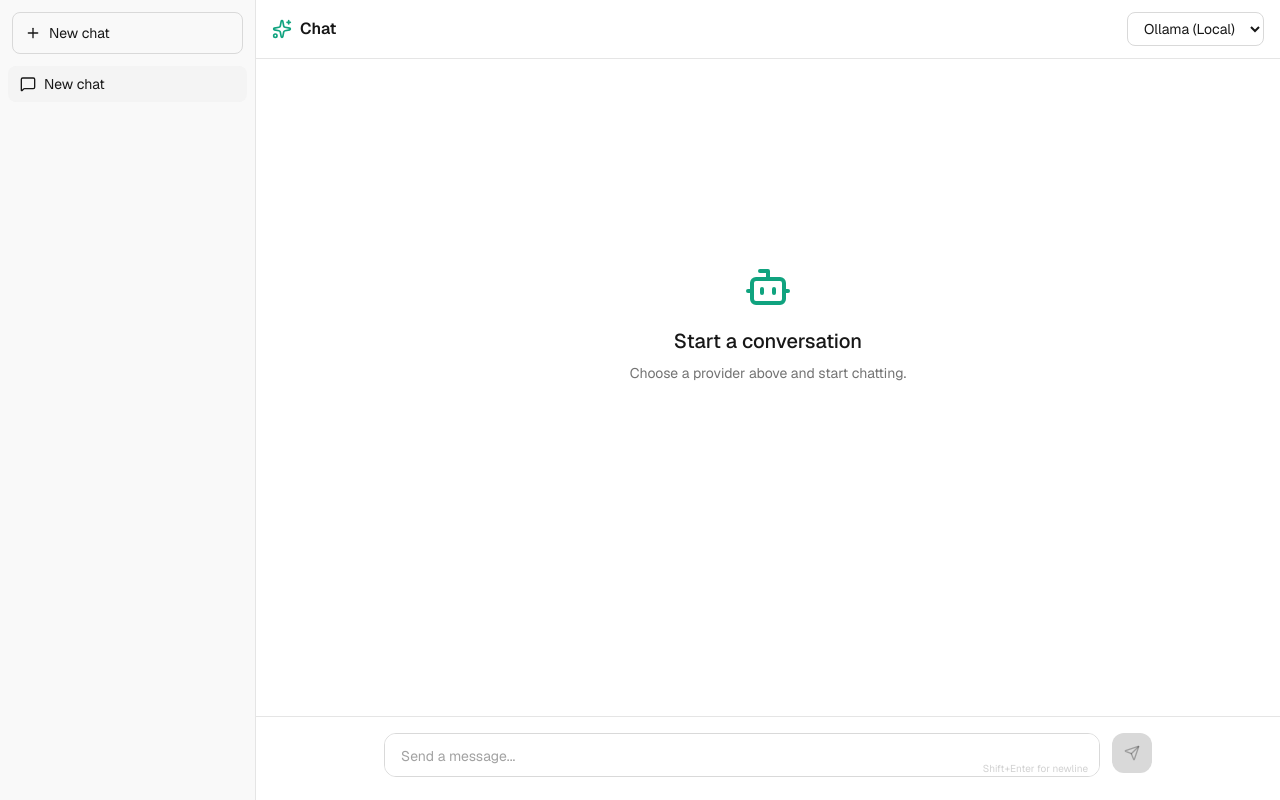
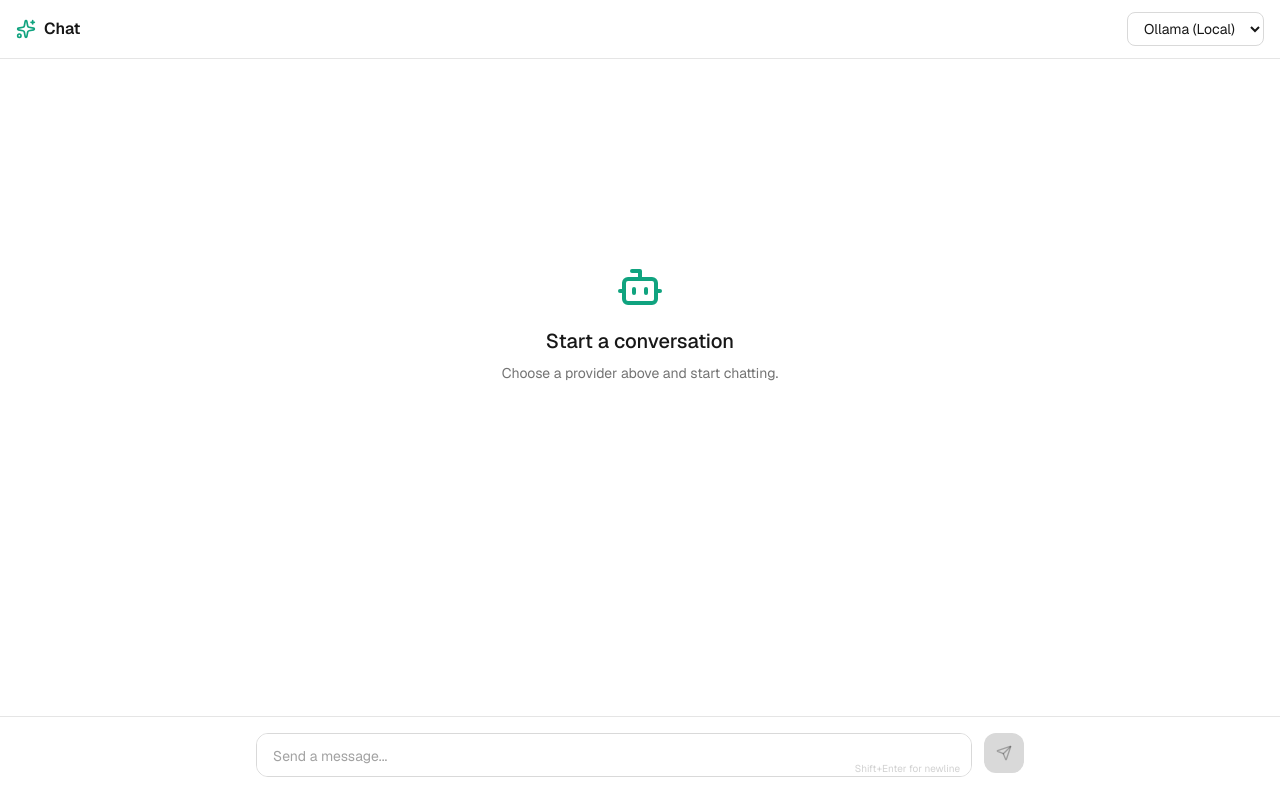
Before and after one commit to shreyashp47/chatgpt-analysis, a Next.js app: page / in a window 1280 px wide. Built offline with nearby package versions, Linux system fonts and the light colour scheme.

Commit message:
Phase 5: Sidebar components (Sidebar, ConversationItem, NewChatButton, SidebarToggle) with mobile overlay

```diff
--- a/src/app/globals.css
+++ b/src/app/globals.css
@@ -52,3 +52,51 @@ body {
   scrollbar-width: thin;
   scrollbar-color: #424242 transparent;
 }
+
+.hljs {
+  color: var(--foreground);
+}
+
+.hljs-keyword,
+.hljs-selector-tag,
+.hljs-type,
+.hljs-title.class_ { color: #ff7b72; }
+
+.hljs-string,
+.hljs-title,
+.hljs-addition { color: #a5d6ff; }
+
+.hljs-comment,
+.hljs-quote { color: #8b949e; font-style: italic; }
+
+.hljs-number,
+.hljs-literal,
+.hljs-variable { color: #79c0ff; }
+
+.hljs-attr,
+.hljs-attribute,
+.hljs-property { color: #d2a8ff; }
+
+.hljs-built_in,
+.hljs-selector-class { color: #ffa657; }
+
+.hljs-meta { color: #8b949e; }
+
+.dark .hljs { color: #e6edf3; }
+.dark .hljs-keyword,
+.dark .hljs-selector-tag,
+.dark .hljs-type,
+.dark .hljs-title.class_ { color: #ff7b72; }
+.dark .hljs-string,
+.dark .hljs-title,
+.dark .hljs-addition { color: #a5d6ff; }
+.dark .hljs-comment,
+.dark .hljs-quote { color: #8b949e; }
+.dark .hljs-number,
+.dark .hljs-literal,
+.dark .hljs-variable { color: #79c0ff; }
+.dark .hljs-attr,
+.dark .hljs-attribute,
+.dark .hljs-property { color: #d2a8ff; }
+.dark .hljs-built_in,
+.dark .hljs-selector-class { color: #ffa657; }
--- a/src/app/page.tsx
+++ b/src/app/page.tsx
@@ -1,12 +1,13 @@
 'use client'
 
-import { useState, useRef, useEffect } from 'react'
-import { Sparkles, MessageSquare, Trash2, Plus } from 'lucide-react'
-import { cn } from '@/lib/utils'
+import { useState, useEffect } from 'react'
+import { Sparkles } from 'lucide-react'
 import { useChatStore } from '@/lib/store'
 import { useStreamResponse } from '@/hooks/useStreamResponse'
 import { ChatInput } from '@/components/chat/ChatInput'
 import { ChatWindow } from '@/components/chat/ChatWindow'
+import { Sidebar } from '@/components/sidebar/Sidebar'
+import { SidebarToggle } from '@/components/sidebar/SidebarToggle'
 
 const PROVIDERS = [
   { value: 'ollama', label: 'Ollama (Local)' },
@@ -19,7 +20,7 @@ export default function Home() {
   const [input, setInput] = useState('')
   const [provider, setProvider] = useState('ollama')
   const [error, setError] = useState('')
-  const inputRef = useRef<HTMLTextAreaElement>(null)
+  const [sidebarOpen, setSidebarOpen] = useState(false)
 
   const conversations = useChatStore((s) => s.conversations)
   const activeId = useChatStore((s) => s.activeId)
@@ -62,6 +63,7 @@ export default function Home() {
     createConversation()
     setInput('')
     setError('')
+    setSidebarOpen(false)
   }
 
   function handleRegenerate() {
@@ -69,46 +71,30 @@ export default function Home() {
     regenerate(activeId, provider)
   }
 
+  function handleSelectConversation(id: string) {
+    setActive(id)
+    setSidebarOpen(false)
+  }
+
   return (
     <div className="flex h-dvh bg-[var(--background)]">
-      <aside className="hidden md:flex flex-col w-64 bg-[var(--sidebar)] border-r border-[var(--sidebar-border)]">
-        <div className="p-3">
-          <button
-            onClick={handleNewChat}
-            className="flex items-center gap-2 w-full rounded-lg border border-[var(--chat-input-border)] px-3 py-2.5 text-sm text-[var(--foreground)] hover:bg-[var(--message-user)] transition-colors"
-          >
-            <Plus className="w-4 h-4" />
-            New chat
-          </button>
-        </div>
-        <div className="flex-1 overflow-y-auto px-2 pb-2 space-y-0.5">
-          {conversations.map((conv) => (
-            <button
-              key={conv.id}
-              onClick={() => setActive(conv.id)}
-              className={cn(
-                'flex items-center gap-2 w-full rounded-lg px-3 py-2 text-sm text-left transition-colors group',
-                conv.id === activeId
-                  ? 'bg-[var(--message-user)] text-[var(--foreground)]'
-                  : 'text-[var(--foreground)]/70 hover:bg-[var(--message-user)] hover:text-[var(--foreground)]'
-              )}
-            >
-              <MessageSquare className="w-4 h-4 shrink-0" />
-              <span className="truncate flex-1">{conv.title}</span>
-              <button
-                onClick={(e) => { e.stopPropagation(); deleteConversation(conv.id) }}
-                className="opacity-0 group-hover:opacity-100 p-0.5 rounded hover:bg-black/10 dark:hover:bg-white/10 transition-opacity"
-              >
-                <Trash2 className="w-3.5 h-3.5" />
-              </button>
-            </button>
-          ))}
-        </div>
-      </aside>
+      <Sidebar
+        conversations={conversations}
+        activeId={activeId}
+        isOpen={sidebarOpen}
+        onClose={() => setSidebarOpen(false)}
+        onNewChat={handleNewChat}
+        onSelect={handleSelectConversation}
+        onDelete={deleteConversation}
+      />
 
       <div className="flex flex-col flex-1 min-w-0">
         <header className="flex items-center justify-between px-4 py-3 border-b border-[var(--sidebar-border)] shrink-0">
           <div className="flex items-center gap-2">
+            <SidebarToggle
+              isOpen={sidebarOpen}
+              onToggle={() => setSidebarOpen((v) => !v)}
+            />
             <Sparkles className="w-5 h-5 text-[var(--accent)]" />
             <h1 className="font-semibold text-[var(--foreground)]">Chat</h1>
           </div>
--- /dev/null
+++ b/src/components/chat/MarkdownRenderer.tsx
@@ -0,0 +1,118 @@
+'use client'
+
+import { useState } from 'react'
+import ReactMarkdown from 'react-markdown'
+import remarkGfm from 'remark-gfm'
+import rehypeHighlight from 'rehype-highlight'
+import { Copy, Check } from 'lucide-react'
+import type { Components } from 'react-markdown'
+
+interface MarkdownRendererProps {
+  content: string
+}
+
+function CodeBlock({ language, children }: { language?: string; children: string }) {
+  const [copied, setCopied] = useState(false)
+
+  async function handleCopy() {
+    await navigator.clipboard.writeText(children)
+    setCopied(true)
+    setTimeout(() => setCopied(false), 2000)
+  }
+
+  return (
+    <div className="relative group my-3">
+      <div className="flex items-center justify-between bg-black/20 dark:bg-white/10 rounded-t-lg px-4 py-1.5 text-xs text-[var(--foreground)]/50">
+        <span>{language || 'code'}</span>
+        <button
+          onClick={handleCopy}
+          className="flex items-center gap-1 hover:text-[var(--foreground)] transition-colors"
+        >
+          {copied ? (
+            <><Check className="w-3 h-3" /> Copied</>
+          ) : (
+            <><Copy className="w-3 h-3" /> Copy</>
+          )}
+        </button>
+      </div>
+      <pre className="bg-black/10 dark:bg-white/5 rounded-b-lg p-4 overflow-x-auto text-sm leading-relaxed">
+        <code className={language ? `language-${language}` : ''}>{children}</code>
+      </pre>
+    </div>
+  )
+}
+
+const components: Components = {
+  code({ className, children, ...props }) {
+    const match = /language-(\w+)/.exec(className || '')
+    const isInline = !match
+    if (isInline) {
+      return (
+        <code
+          className="bg-black/10 dark:bg-white/10 rounded px-1 py-0.5 text-sm font-mono"
+          {...props}
+        >
+          {children}
+        </code>
+      )
+    }
+    return <CodeBlock language={match[1]}>{String(children).replace(/\n$/, '')}</CodeBlock>
+  },
+  a({ href, children, ...props }) {
+    return (
+      <a
+        href={href}
+        target="_blank"
+        rel="noopener noreferrer"
+        className="text-[var(--accent)] hover:underline"
+        {...props}
+      >
+        {children}
+      </a>
+    )
+  },
+  table({ children }) {
+    return (
+      <div className="overflow-x-auto my-3">
+        <table className="min-w-full text-sm border-collapse border border-[var(--chat-input-border)]">
+          {children}
+        </table>
+      </div>
+    )
+  },
+  th({ children }) {
+    return (
+      <th className="border border-[var(--chat-input-border)] bg-black/10 dark:bg-white/10 px-3 py-2 text-left font-medium">
+        {children}
+      </th>
+    )
+  },
+  td({ children }) {
+    return (
+      <td className="border border-[var(--chat-input-border)] px-3 py-2">
+        {children}
+      </td>
+    )
+  },
+  blockquote({ children }) {
+    return (
+      <blockquote className="border-l-4 border-[var(--accent)] pl-4 my-3 text-[var(--foreground)]/70 italic">
+        {children}
+      </blockquote>
+    )
+  },
+}
+
+export function MarkdownRenderer({ content }: MarkdownRendererProps) {
+  return (
+    <div className="prose prose-sm dark:prose-invert max-w-none">
+      <ReactMarkdown
+        remarkPlugins={[remarkGfm]}
+        rehypePlugins={[rehypeHighlight]}
+        components={components}
+      >
+        {content}
+      </ReactMarkdown>
+    </div>
+  )
+}
--- a/src/components/chat/MessageBubble.tsx
+++ b/src/components/chat/MessageBubble.tsx
@@ -3,6 +3,7 @@
 import { cn } from '@/lib/utils'
 import { Bot, User, RefreshCw } from 'lucide-react'
 import { MessageActions } from './MessageActions'
+import { MarkdownRenderer } from './MarkdownRenderer'
 import type { Message } from '@/types/conversation'
 
 interface MessageBubbleProps {
@@ -62,7 +63,11 @@ export function MessageBubble({ message, isStreaming, isLast, onRegenerate }: Me
           )}
           title={formatDate(message.createdAt)}
         >
-          {displayContent}
+          {message.role === 'assistant' && !error ? (
+            <MarkdownRenderer content={displayContent} />
+          ) : (
+            <p className="whitespace-pre-wrap">{displayContent}</p>
+          )}
           {isStreaming && isLast && (
             <span className="inline-block w-2 h-4 bg-[var(--foreground)] ml-0.5 animate-pulse" />
           )}
--- /dev/null
+++ b/src/components/sidebar/ConversationItem.tsx
@@ -0,0 +1,35 @@
+'use client'
+
+import { cn } from '@/lib/utils'
+import { MessageSquare, Trash2 } from 'lucide-react'
+import type { Conversation } from '@/types/conversation'
+
+interface ConversationItemProps {
+  conversation: Conversation
+  isActive: boolean
+  onSelect: (id: string) => void
+  onDelete: (id: string) => void
+}
+
+export function ConversationItem({ conversation, isActive, onSelect, onDelete }: ConversationItemProps) {
+  return (
+    <button
+      onClick={() => onSelect(conversation.id)}
+      className={cn(
+        'flex items-center gap-2 w-full rounded-lg px-3 py-2 text-sm text-left transition-colors group',
+        isActive
+          ? 'bg-[var(--message-user)] text-[var(--foreground)]'
+          : 'text-[var(--foreground)]/70 hover:bg-[var(--message-user)] hover:text-[var(--foreground)]'
+      )}
+    >
+      <MessageSquare className="w-4 h-4 shrink-0" />
+      <span className="truncate flex-1">{conversation.title}</span>
+      <span
+        onClick={(e) => { e.stopPropagation(); onDelete(conversation.id) }}
+        className="opacity-0 group-hover:opacity-100 p-0.5 rounded hover:bg-black/10 dark:hover:bg-white/10 transition-opacity cursor-pointer"
+      >
+        <Trash2 className="w-3.5 h-3.5" />
+      </span>
+    </button>
+  )
+}
--- /dev/null
+++ b/src/components/sidebar/NewChatButton.tsx
@@ -0,0 +1,19 @@
+'use client'
+
+import { Plus } from 'lucide-react'
+
+interface NewChatButtonProps {
+  onClick: () => void
+}
+
+export function NewChatButton({ onClick }: NewChatButtonProps) {
+  return (
+    <button
+      onClick={onClick}
+      className="flex items-center gap-2 w-full rounded-lg border border-[var(--chat-input-border)] px-3 py-2.5 text-sm text-[var(--foreground)] hover:bg-[var(--message-user)] transition-colors"
+    >
+      <Plus className="w-4 h-4" />
+      New chat
+    </button>
+  )
+}
--- /dev/null
+++ b/src/components/sidebar/Sidebar.tsx
@@ -0,0 +1,69 @@
+'use client'
+
+import { useEffect } from 'react'
+import { cn } from '@/lib/utils'
+import { NewChatButton } from './NewChatButton'
+import { ConversationItem } from './ConversationItem'
+import type { Conversation } from '@/types/conversation'
+
+interface SidebarProps {
+  conversations: Conversation[]
+  activeId: string | null
+  isOpen: boolean
+  onClose: () => void
+  onNewChat: () => void
+  onSelect: (id: string) => void
+  onDelete: (id: string) => void
+}
+
+export function Sidebar({ conversations, activeId, isOpen, onClose, onNewChat, onSelect, onDelete }: SidebarProps) {
+  useEffect(() => {
+    function handleEscape(e: KeyboardEvent) {
+      if (e.key === 'Escape') onClose()
+    }
+    document.addEventListener('keydown', handleEscape)
+    return () => document.removeEventListener('keydown', handleEscape)
+  }, [onClose])
+
+  return (
+    <>
+      {isOpen && (
+        <div
+          className="fixed inset-0 bg-black/50 z-30 md:hidden"
+          onClick={onClose}
+        />
+      )}
+
+      <aside
+        className={cn(
+          'bg-[var(--sidebar)] border-r border-[var(--sidebar-border)] flex flex-col transition-transform duration-200 z-40',
+          'md:relative md:translate-x-0 md:w-64',
+          isOpen
+            ? 'fixed inset-y-0 left-0 w-72 translate-x-0'
+            : 'fixed inset-y-0 left-0 w-72 -translate-x-full md:hidden'
+        )}
+      >
+        <div className="p-3">
+          <NewChatButton onClick={onNewChat} />
+        </div>
+
+        <div className="flex-1 overflow-y-auto px-2 pb-2 space-y-0.5">
+          {conversations.length === 0 && (
+            <p className="text-sm text-[var(--foreground)]/40 text-center py-8">
+              No conversations yet
+            </p>
+          )}
+          {conversations.map((conv) => (
+            <ConversationItem
+              key={conv.id}
+              conversation={conv}
+              isActive={conv.id === activeId}
+              onSelect={onSelect}
+              onDelete={onDelete}
+            />
+          ))}
+        </div>
+      </aside>
+    </>
+  )
+}
--- /dev/null
+++ b/src/components/sidebar/SidebarToggle.tsx
@@ -0,0 +1,20 @@
+'use client'
+
+import { Menu, X } from 'lucide-react'
+
+interface SidebarToggleProps {
+  isOpen: boolean
+  onToggle: () => void
+}
+
+export function SidebarToggle({ isOpen, onToggle }: SidebarToggleProps) {
+  return (
+    <button
+      onClick={onToggle}
+      className="md:hidden p-2 -ml-2 rounded-lg hover:bg-[var(--message-user)] text-[var(--foreground)] transition-colors"
+      aria-label={isOpen ? 'Close sidebar' : 'Open sidebar'}
+    >
+      {isOpen ? <X className="w-5 h-5" /> : <Menu className="w-5 h-5" />}
+    </button>
+  )
+}
```
